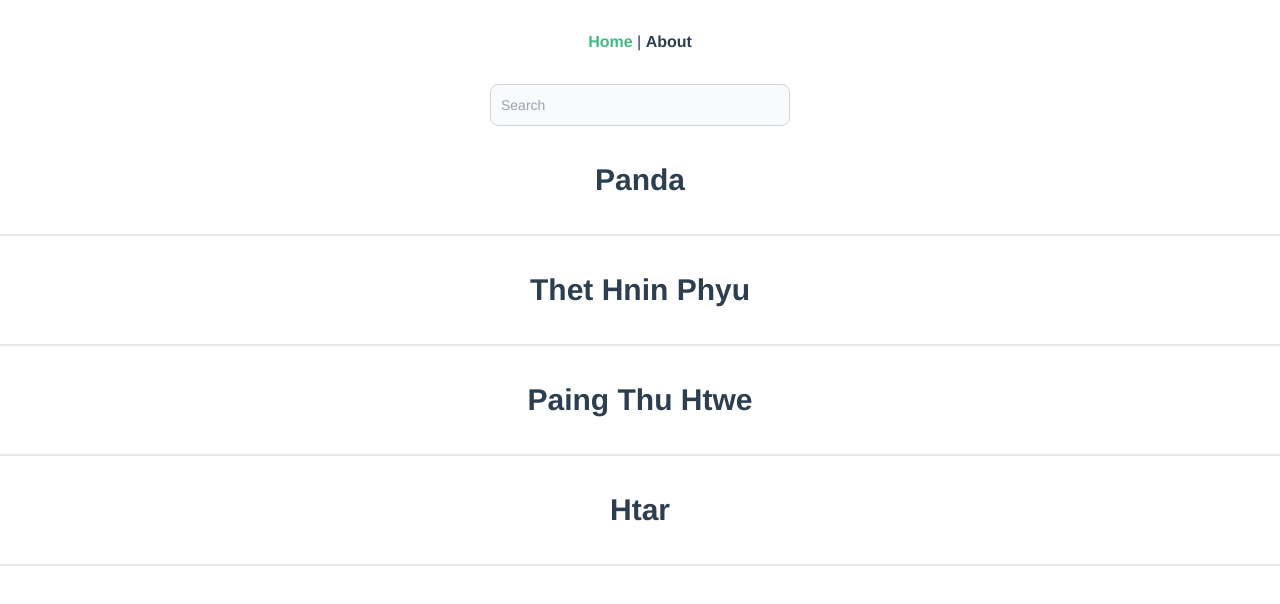
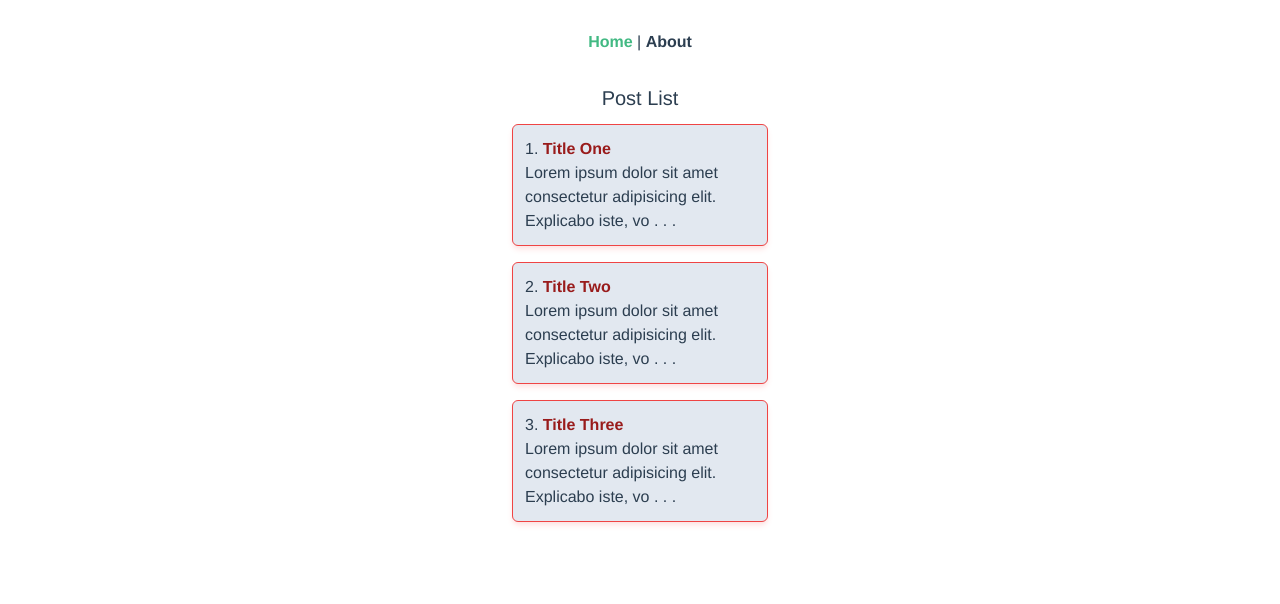
Before and after one commit to paingthuhtwe/compostion-api, a Vue app: page / in a window 1280 px wide. Shown: the top 604 px of the page. Built offline with nearby package versions, Linux system fonts and the light colour scheme.

Commit message:
using props in composition api

```diff
--- /dev/null
+++ b/src/components/SinglePost.vue
@@ -0,0 +1,27 @@
+<template>
+  <p
+    class="bg-slate-200 rounded-md w-64 mb-4 p-3 text-left mx-auto shadow-md border-[.5px] border-red-500 shadow-red-100"
+  >
+    {{ post.id }}.
+    <span class="font-semibold text-red-800">{{ post.title }}</span
+    ><br />
+    <span>{{ cutPostBody }}</span>
+  </p>
+</template>
+
+<script>
+import { computed, ref } from "vue";
+export default {
+  props: ["post"],
+  setup(props) {
+    let cutPostBody = computed(() => {
+      return props.post.body.substring(0, 75) + " . . .";
+    });
+
+    return { cutPostBody };
+  },
+};
+</script>
+
+<style>
+</style>
--- a/src/views/HomeView.vue
+++ b/src/views/HomeView.vue
@@ -1,30 +1,34 @@
 <template>
   <div class="home">
-    <input
-      type="text"
-      id="first_name"
-      class="bg-gray-50 border border-gray-300 text-gray-900 text-sm rounded-lg focus:ring-blue-500 focus:border-blue-500 block w-[300px] p-2.5 mx-auto"
-      placeholder="Search"
-      v-model="search"
-    />
-    <h1 class="text-center text-3xl font-semibold">{{ search }}</h1>
-    <div class="border-b-2 py-9" v-for="name in filterNames" :key="name">
-      <h1 class="text-center text-3xl font-semibold">{{ name }}</h1>
-    </div>
+    <PostList :posts="posts"></PostList>
   </div>
 </template>
 
 <script>
-import { computed, reactive, ref } from "vue";
+import PostList from "./PostList";
+import { ref } from "vue";
 export default {
+  components: { PostList },
   setup() {
-    let search = ref("");
-    let names = ref(["Panda", "Thet Hnin Phyu", "Paing Thu Htwe", "Htar"]);
+    let posts = ref([
+      {
+        id: 1,
+        title: "Title One",
+        body: "Lorem ipsum dolor sit amet consectetur adipisicing elit. Explicabo iste, voluptate consequuntur fugit suscipit ratione ut libero. Ut modi deserunt inventore, sapiente blanditiis reiciendis aliquam et, excepturi, doloribus saepe cum.",
+      },
+      {
+        id: 2,
+        title: "Title Two",
+        body: "Lorem ipsum dolor sit amet consectetur adipisicing elit. Explicabo iste, voluptate consequuntur fugit suscipit ratione ut libero. Ut modi deserunt inventore, sapiente blanditiis reiciendis aliquam et, excepturi, doloribus saepe cum.",
+      },
+      {
+        id: 3,
+        title: "Title Three",
+        body: "Lorem ipsum dolor sit amet consectetur adipisicing elit. Explicabo iste, voluptate consequuntur fugit suscipit ratione ut libero. Ut modi deserunt inventore, sapiente blanditiis reiciendis aliquam et, excepturi, doloribus saepe cum.",
+      },
+    ]);
 
-    let filterNames = computed(() => {
-      return names.value.filter((name) => name.includes(search.value));
-    });
-    return { names, search, filterNames };
+    return { posts };
   },
 };
 </script>
--- /dev/null
+++ b/src/views/PostList.vue
@@ -0,0 +1,20 @@
+<template>
+  <h1 class="text-xl font-medium mb-3">Post List</h1>
+  <div v-for="post in posts" :key="post.id">
+    <SinglePost :post="post"></SinglePost>
+  </div>
+</template>
+
+<script>
+import SinglePost from "../components/SinglePost";
+export default {
+  components: { SinglePost },
+  props: ["posts"],
+  setup(props) {
+    console.log(props.posts);
+  },
+};
+</script>
+
+<style>
+</style>
```
